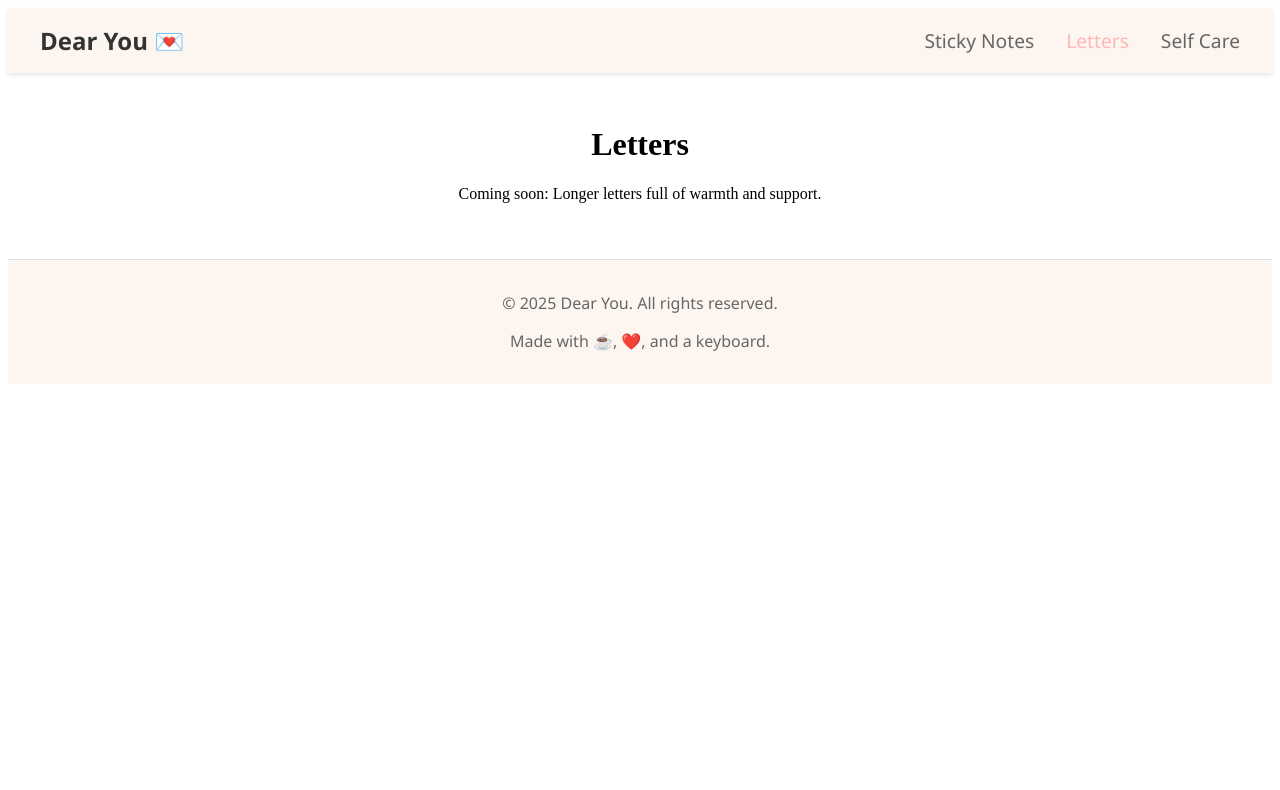
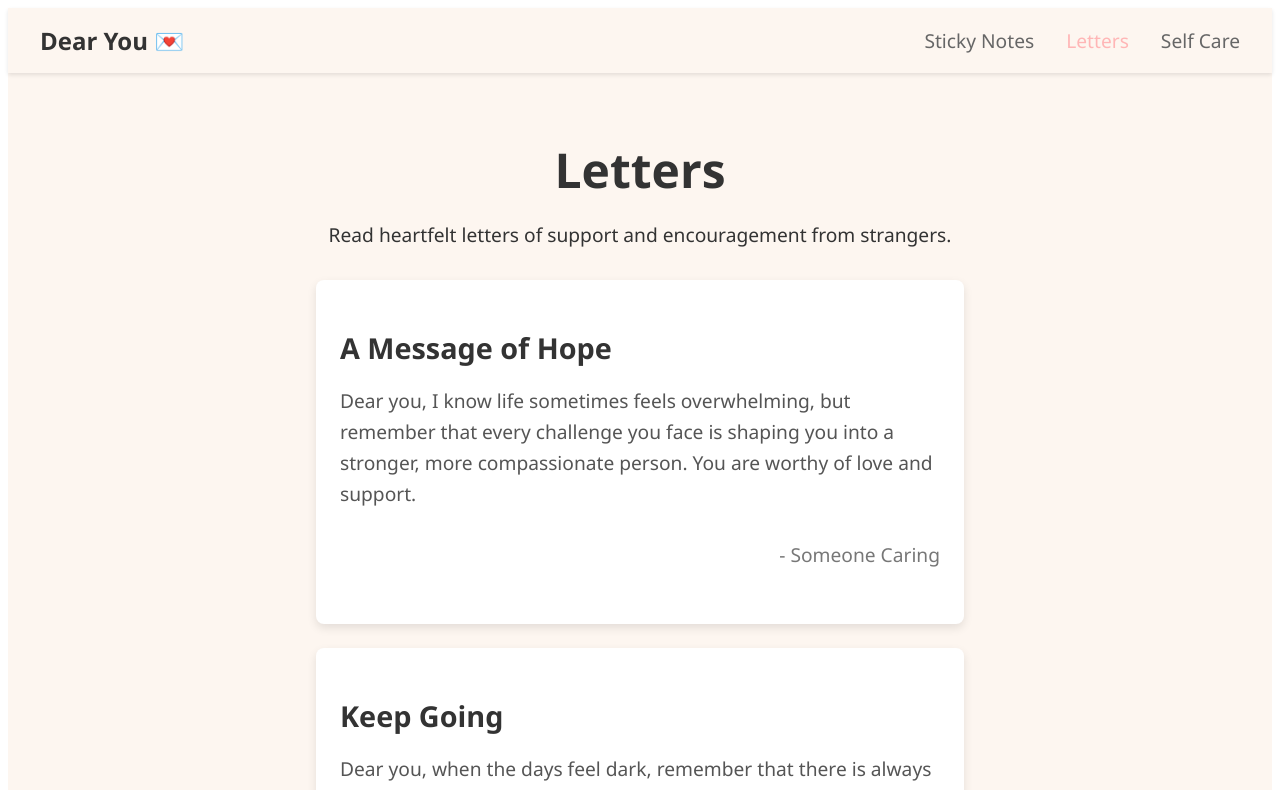
Before and after one commit to Tom-Par/Dear_You_Frontend, a React (Vite) app: page /letters in a window 1280 px wide. Shown: the top 790 px of the page. Built offline with nearby package versions, Linux system fonts and the light colour scheme.

Commit message:
sticky notes, letters, footer styling changes

```diff
--- a/src/components/Footer.css
+++ b/src/components/Footer.css
@@ -6,5 +6,5 @@
   font-family: "Segoe UI", sans-serif;
   color: #666;
   border-top: 1px solid #e0e0e0;
-    margin-top: 0.5rem;
+  box-shadow: 0 -2px 4px rgba(0, 0, 0, 0.1);
 }
--- /dev/null
+++ b/src/pages/Letters.css
@@ -0,0 +1,59 @@
+/* src/pages/Letters.css */
+.letters-page {
+  padding: 2rem;
+  background: #fdf6f0;
+  text-align: center;
+  font-family: "Segoe UI", sans-serif;
+  color: #333;
+}
+
+.letters-page h1 {
+  font-size: 3rem;
+  margin-bottom: 1rem;
+}
+
+.letters-page p {
+  font-size: 1.2rem;
+  margin-bottom: 2rem;
+}
+
+.letters-list {
+  display: flex;
+  flex-direction: column;
+  gap: 1.5rem;
+  align-items: center;
+}
+
+.letter-card {
+  width: 100%;
+  max-width: 600px;
+  background: #fff;
+  padding: 1.5rem;
+  border-radius: 8px;
+  box-shadow: 0 4px 10px rgba(0, 0, 0, 0.1);
+  text-align: left;
+}
+.letter-card:hover {
+  transform: translateY(-2px);
+  transition: transform 0.2s;
+  box-shadow: 0 6px 15px rgba(0, 0, 0, 0.2);
+}
+
+.letter-title {
+  font-size: 1.8rem;
+  margin-bottom: 0.5rem;
+  color: #333;
+}
+
+.letter-text {
+  font-size: 1.2rem;
+  line-height: 1.6;
+  color: #555;
+  margin-bottom: 1rem;
+}
+
+.letter-author {
+  font-size: 1rem;
+  text-align: right;
+  color: #777;
+}
--- a/src/pages/Letters.jsx
+++ b/src/pages/Letters.jsx
@@ -1,9 +1,43 @@
 // src/pages/Letters.jsx
+import './Letters.css';
+
 function Letters() {
+  // Dummy data for letters
+  const letters = [
+    {
+      id: 1,
+      title: "A Message of Hope",
+      text: "Dear you, I know life sometimes feels overwhelming, but remember that every challenge you face is shaping you into a stronger, more compassionate person. You are worthy of love and support.",
+      author: "Someone Caring",
+    },
+    {
+      id: 2,
+      title: "Keep Going",
+      text: "Dear you, when the days feel dark, remember that there is always light waiting at the end of the tunnel. Trust in yourself, take one step at a time, and never lose sight of your inner strength.",
+      author: "A Friend",
+    },
+    {
+      id: 3,
+      title: "Believe in Your Journey",
+      text: "Dear you, every moment is a new beginning. No matter where you are right now, know that you have the power to create change, to grow, and to build the life you dream of.",
+      author: "A Kind Soul",
+    },
+  ];
+
   return (
-    <div style={{ padding: "2rem", textAlign: "center" }}>
+    <div className="letters-page">
       <h1>Letters</h1>
-      <p>Coming soon: Longer letters full of warmth and support.</p>
+      <p>Read heartfelt letters of support and encouragement from strangers.</p>
+
+      <div className="letters-list">
+        {letters.map(letter => (
+          <div key={letter.id} className="letter-card">
+            <h2 className="letter-title">{letter.title}</h2>
+            <p className="letter-text">{letter.text}</p>
+            <p className="letter-author">- {letter.author}</p>
+          </div>
+        ))}
+      </div>
     </div>
   );
 }
--- a/src/pages/StickyNotes.css
+++ b/src/pages/StickyNotes.css
@@ -5,7 +5,8 @@
     text-align: center;
     font-family: "Segoe UI", sans-serif;
     color: #333;
-    height: 100vh;
+    display: flex;
+    flex-direction: column;
   }
 
   .sticky-notes-page h1 {
--- a/src/pages/StickyNotes.jsx
+++ b/src/pages/StickyNotes.jsx
@@ -8,7 +8,16 @@ function StickyNotes() {
     { id: 2, text: "Keep shining bright.", author: "A Friend" },
     { id: 3, text: "Believe in yourself!", author: "Kind Stranger" },
     { id: 4, text: "Every day is a new beginning.", author: "Someone Who Cares" },
+    { id: 5, text: "You matter.", author: "A Supportive Soul" },
+    { id: 6, text: "Your smile can change the world.", author: "Optimistic Stranger" },
+    { id: 7, text: "You are loved.", author: "A Caring Heart" },
+    { id: 8, text: "Don't give up!", author: "A Believer" },
+    { id: 9, text: "You are not alone.", author: "A Friend" },
+    { id: 10, text: "Your story matters.", author: "Someone Who Cares" },
   ];
+
+  // Define your three colors (yellow, blue, red)
+  const colors = ['#fff8b5', '#b5d9ff', '#ffb5b5'];
 
   return (
     <div className="sticky-notes-page">
@@ -16,12 +25,16 @@ function StickyNotes() {
       <p>Short notes of love and encouragement from strangers.</p>
 
       <div className="notes-grid">
-        {notes.map(note => (
-          <div key={note.id} className="sticky-note">
-            <p className="note-text">{note.text}</p>
-            <p className="note-author">- {note.author}</p>
-          </div>
-        ))}
+        {notes.map(note => {
+          // Choose a random color for each note
+          const randomColor = colors[Math.floor(Math.random() * colors.length)];
+          return (
+            <div key={note.id} className="sticky-note" style={{ background: randomColor }}>
+              <p className="note-text">{note.text}</p>
+              <p className="note-author">- {note.author}</p>
+            </div>
+          );
+        })}
       </div>
     </div>
   );
```
Lines whose indentation alone changed are shown as unchanged.
